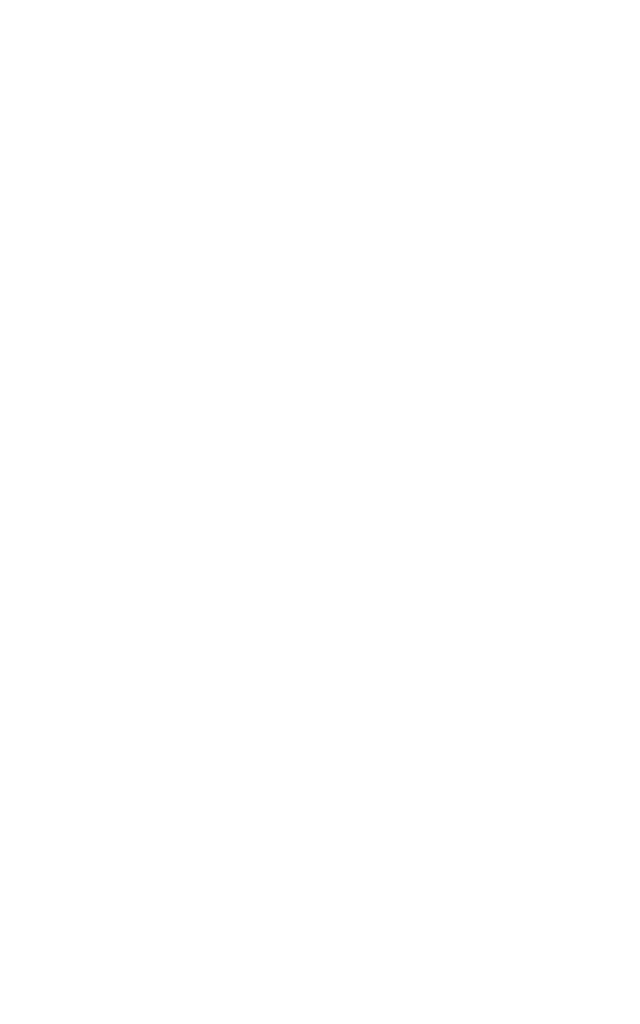
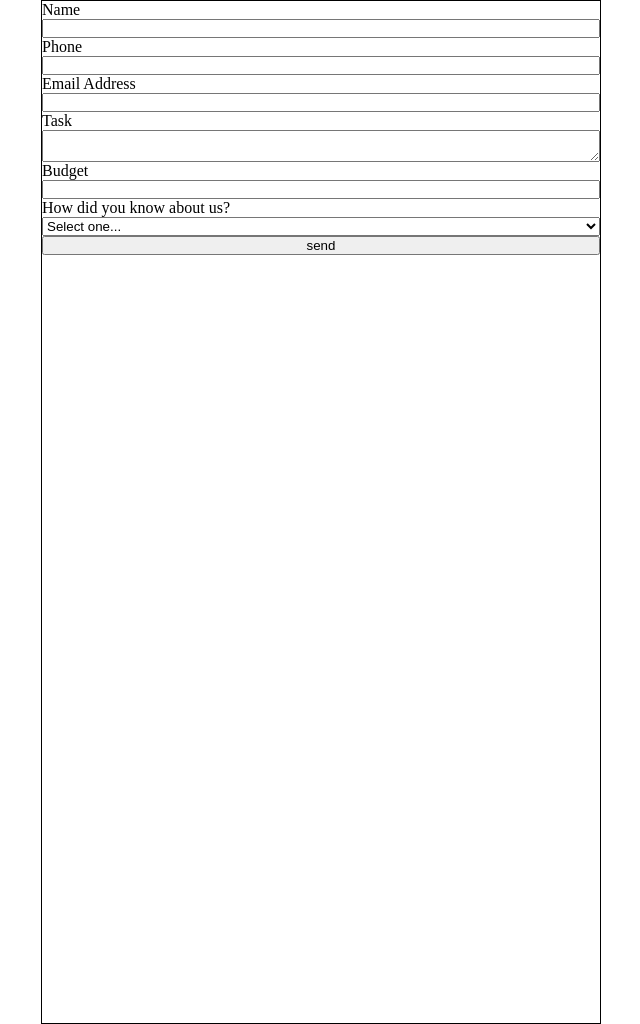
Before and after one commit to ashkheid-zz/team-overlay-form, a plain HTML site: page index.html in a window 1280 px wide. Shown: the whole page, without its empty margins (319-959 px from the left). Before the commit the page ends 800 px from the top, so only its background shows below. Drawn offline with Linux system fonts and the light colour scheme.

Commit message:
form created

```diff
--- a/css/style.css
+++ b/css/style.css
@@ -5,3 +5,22 @@
 @import url(./_state.css);
 @import url(./_theme.css);
 @import url(./_shame.css);
+.req-form {
+    display: flex;
+    justify-content: center;
+}
+
+.req-form form {
+    display: flex;
+    flex-direction: column;
+    width: 560px;
+    height: 1024px;
+    border: 1px solid black;
+}
+
+.form-input_box_name,
+.form-input_box_phone,
+.form-input_box_email,
+.form-input_box_txt,
+.form-input_box_btn-budget,
+.form-select_box {}
--- a/index.html
+++ b/index.html
@@ -1,5 +1,6 @@
 <!DOCTYPE html>
 <html lang="en">
+
 <head>
     <meta charset="UTF-8">
     <meta http-equiv="X-UA-Compatible" content="IE=edge">
@@ -9,11 +10,39 @@
 
     <title>A Fresh Start</title>
 </head>
+
 <body>
+    <!-- Create Form Part -->
+    <div class="req-form">
+        <form action="form" method="POST">
+            <label>Name</label>
+            <input type="text" class="form-input_box_name">
+            <label>Phone</label>
+            <input type="number" class="form-input_box_phone">
+            <label>Email Address</label>
+            <input type="email" class="form-input_box_email">
+            <label>Task</label>
+            <textarea class="form-input_box_txt" maxlength="400"></textarea>
+            <label>Budget</label>
+            <input type="text" class="form-input_box_btn-budget">
+            <label for="cars">How did you know about us?</label>
 
-
+            <select class="form-selec_box">
+              <option >Select one...</option>
+              <option value="Behance">Behance</option>
+              <option value="Webfolw">Webfolw</option>
+              <option value="Clutch">Clutch</option>
+              <option value="Facebook">Facebook</option>
+              <option value="Linkedin">Facebook</option>
+              <option value="Awwwards">Awwwards</option>
+              <option value="vc.ru">vc.ru</option>
+            </select>
+            <button class="form-btn-send">send</button>
+        </form>
+    </div>
 
     <!-- my scripts -->
     <script src="./js/script.js"></script>
 </body>
+
 </html>
```
Lines whose indentation alone changed are shown as unchanged.
